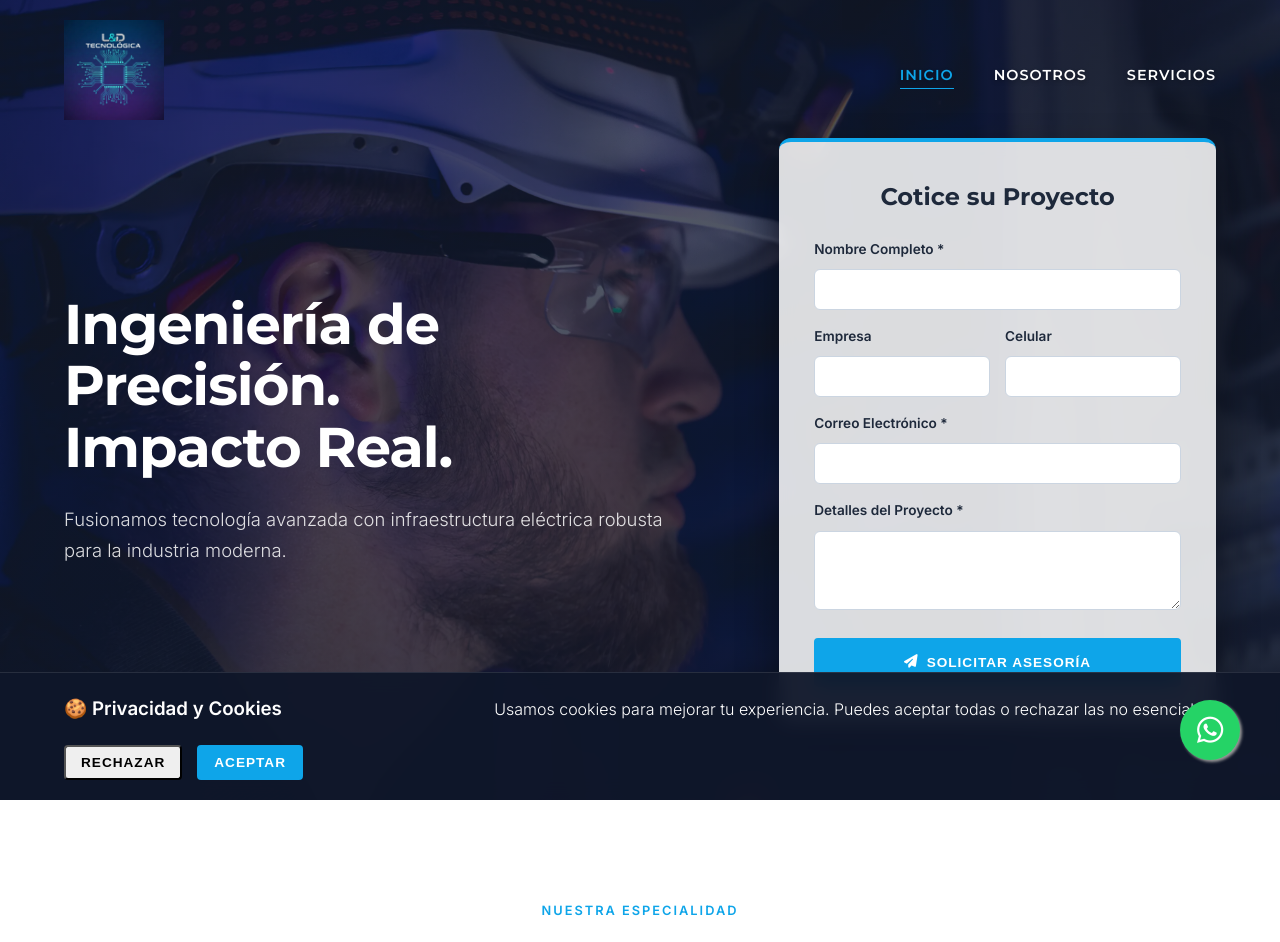
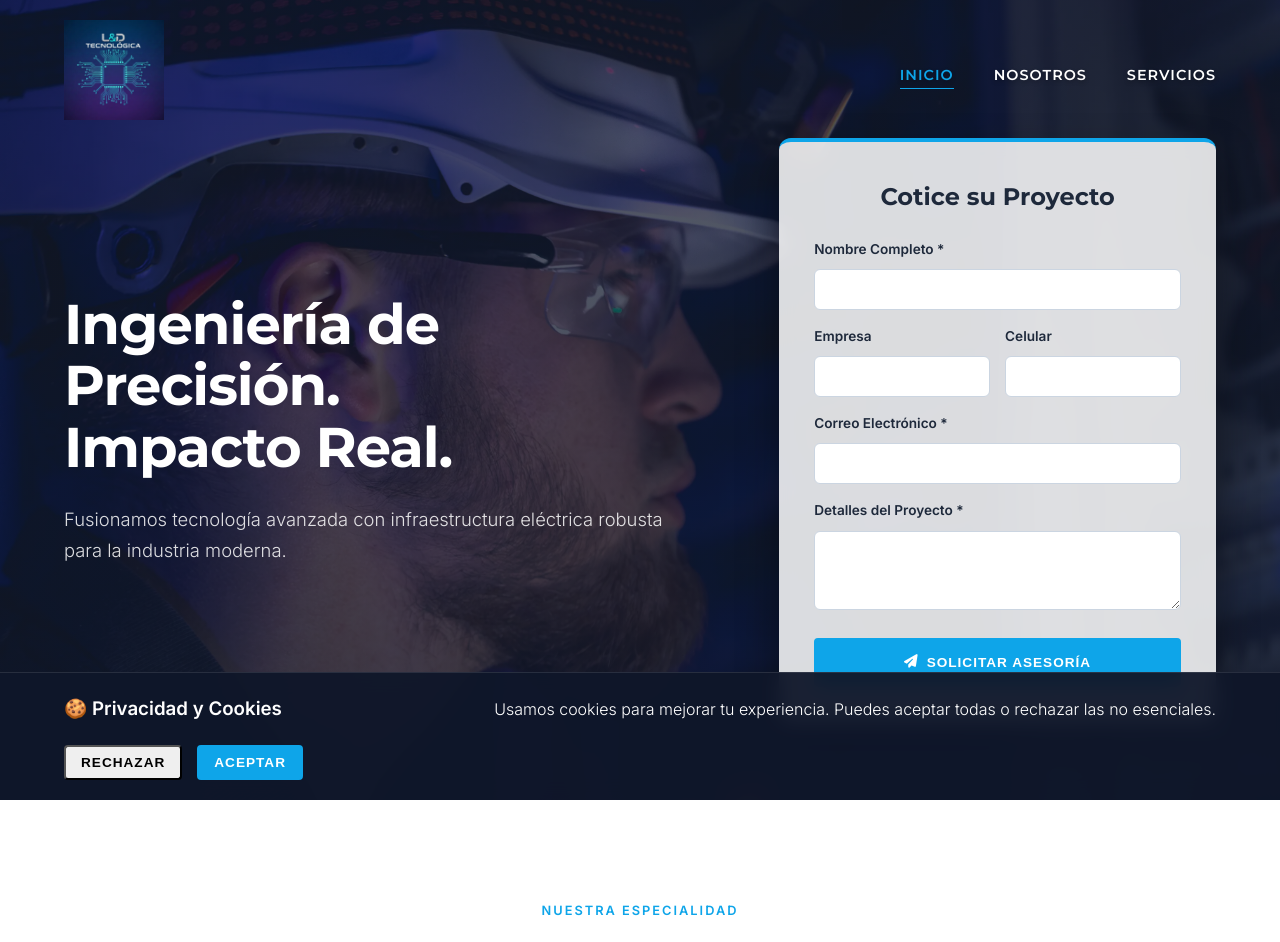
Before and after one commit to yogimasta/ldtecnologica, a Flask app: page / in a window 1280 px wide. Shown: the top 942 px of the page. Run offline with Flask 3, Linux system fonts and the light colour scheme.

Commit message:
base.html

```diff
--- a/templates/base.html
+++ b/templates/base.html
@@ -44,8 +44,7 @@
 </head>
 <body>
 
-    <a href="https://wa.me/51947924204?text=Hola%20L%26D,%20deseo%20más%20información." class="whatsapp-float" target="_blank">
-        <i class="fab fa-whatsapp"></i>
+
     </a>
 
     <header id="navbar">
```
